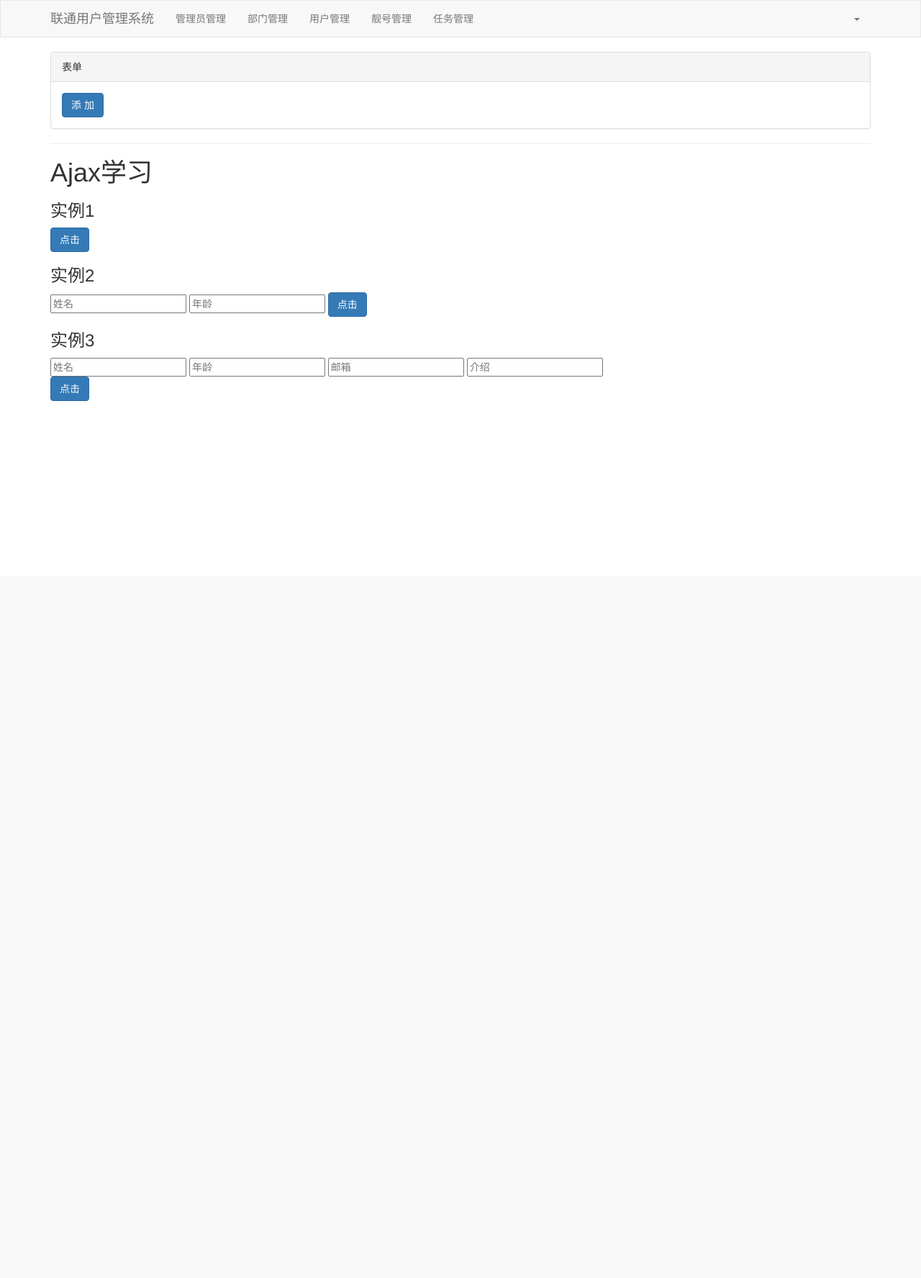
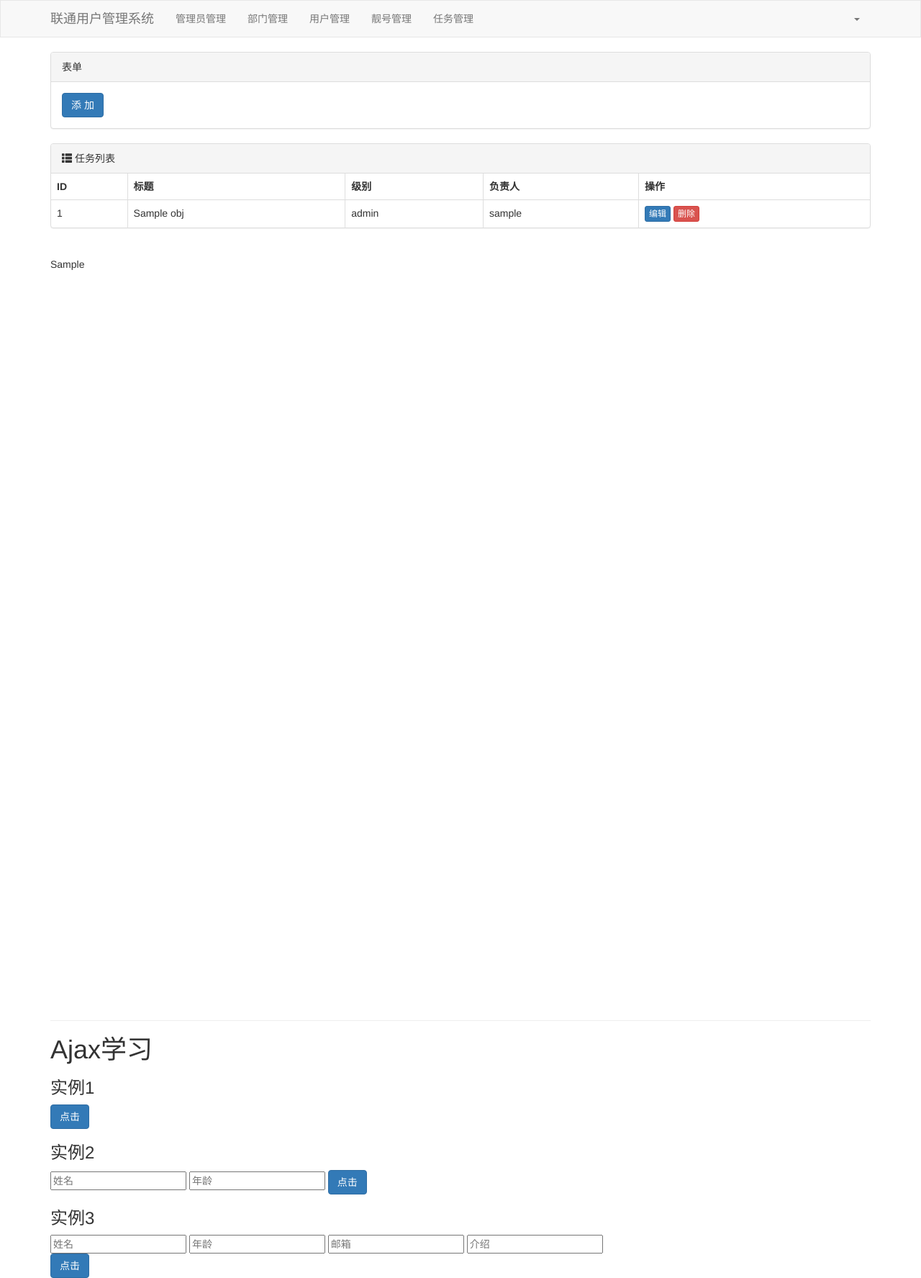
Before and after one commit to GH-W5/Django_learn, a Django app: template app01/templates/task_list.html in a window 1280 px wide. Shown: the whole page at 72% size. Before the commit the page ends 557 px from the top, so only its background shows below. Run offline with Django 4.2, Linux system fonts and the light colour scheme; the template is opened without the code that fills it: most values are stand-ins (such as "Sample title", 1, 10 or a date in 2020); some libraries are stand-ins or nearby versions.

Commit message:
实时展示ajax提交到数据库的所有数据

```diff
--- a/app01/templates/task_list.html
+++ b/app01/templates/task_list.html
@@ -20,7 +20,48 @@
             </div>
         </div>
 
+        <div class="panel panel-default">
+            <!-- Default panel contents -->
+            <div class="panel-heading">
+                <span class="glyphicon glyphicon-th-list" aria-hidden="true"></span>
+                任务列表
+            </div>
 
+            <!-- Table -->
+            <table class="table table-bordered">
+                <thead>
+                <tr>
+                    <th>ID</th>
+                    <th>标题</th>
+                    <th>级别</th>
+                    <th>负责人</th>
+                    <th>操作</th>
+                </tr>
+                </thead>
+                <tbody>
+                {% for obj in queryset %}
+                    <tr>
+                        <td>{{ obj.id }}</td>
+                        <td>{{ obj.title }}</td>
+                        <td>{{ obj.get_level_display }}</td>
+                        <td>{{ obj.user.username }}</td>
+                        <td>
+                            <a class="btn btn-primary btn-xs" href="/task/{{ obj.id }}/edit/">编辑</a>
+                            <a class="btn btn-danger btn-xs" href="/task/{{ obj.id }}/delete/">删除</a>
+                        </td>
+                    </tr>
+                {% endfor %}
+                </tbody>
+            </table>
+        </div>
+
+        <ul class="pagination">
+            {{ page_string }}
+        </ul>
+
+        <div style="height: 1000px"></div>
+
+        <div>
             <hr/>
             <h1>Ajax学习</h1>
 
@@ -40,6 +81,7 @@
                 <input type="text" name="more" placeholder="介绍"/>
             </form>
             <input id="btn3" type="button" class="btn btn-primary" value="点击">
+        </div>
     </div>
 {% endblock %}
 
@@ -122,8 +164,10 @@
                     success: function (res) {
                         if (res.status) {
                             alert("添加成功");
+                            // 用JS实现页面的刷新
+                            location.reload();
                         } else {
-                            $.each(res.error, function (name, data){
+                            $.each(res.error, function (name, data) {
                                 $("#id_" + name).next().text(data[0]);
                             })
                         }
--- a/app01/utils/pagination.py
+++ b/app01/utils/pagination.py
@@ -47,7 +47,9 @@
         {{ obj.xx }}
     {% endfor %}
 
-    <ul class="pagination"">
+    # 分页
+
+    <ul class="pagination">
         {{ page_string }}
     </ul>
 
```
Also changed, not shown: app01/models.py (+14 -1 lines), app01/views/task.py (+17 -3 lines). Lines whose indentation alone changed are shown as unchanged.
